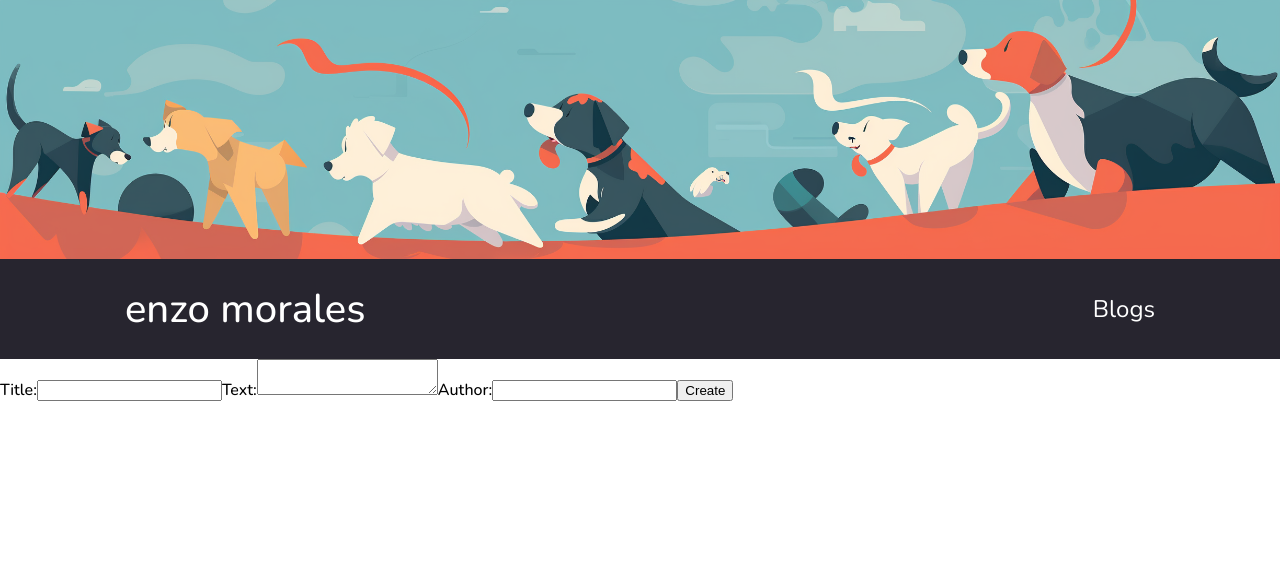
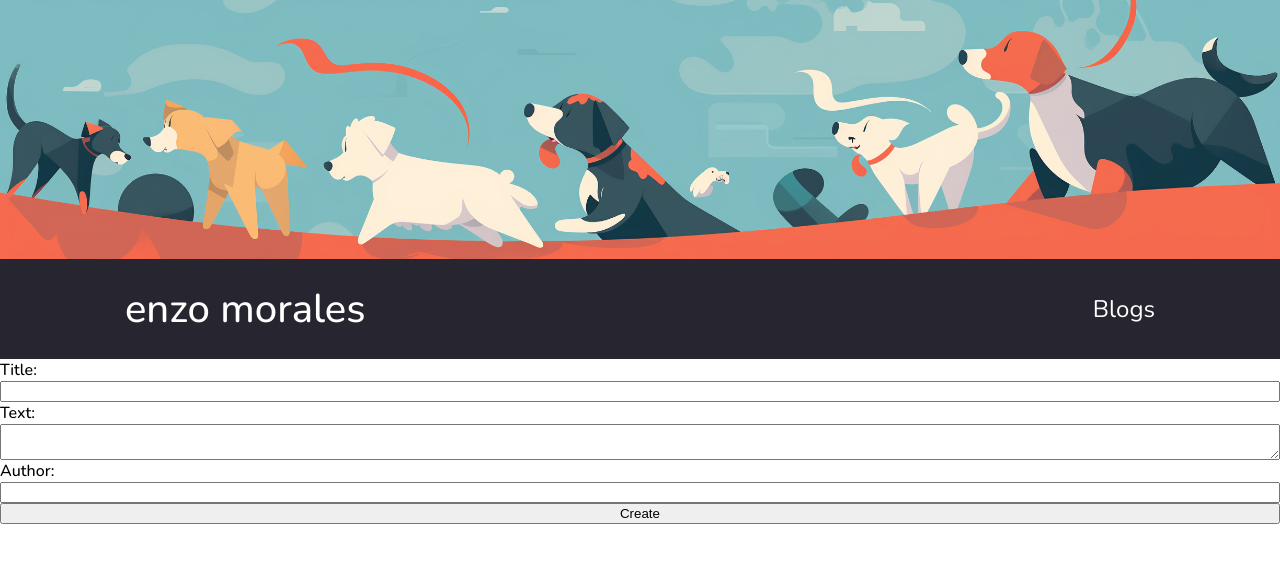
Before and after one commit to efmorales/expressBlogger-frontend, a React (Create React App) app: page /create-blog in a window 1280 px wide. Shown: the top 562 px of the page. Built offline with nearby package versions, Linux system fonts and the light colour scheme.

Commit message:
additional styling for the forms

```diff
--- a/src/App.css
+++ b/src/App.css
@@ -100,6 +100,7 @@ nav a {
 .blog-card > div {
   width: calc(33.33% - (2rem / 3)); /* Three cards per row with some margin */
   margin-right: calc(2rem / 3);
+  margin-bottom: 2rem;
 }
 
 .blog-card > div:last-child {
@@ -120,3 +121,13 @@ nav a {
 .blog-card p {
    font-size: .9rem; /* Slightly smaller text font size */
 }
+
+.new-form {
+  display: flex;
+  flex-direction: column;
+}
+
+.edit-form {
+  display: flex;
+  flex-direction: column;
+}
--- a/src/Components/BlogForm.js
+++ b/src/Components/BlogForm.js
@@ -21,7 +21,7 @@ export default function BlogForm() {
   };
 
   return (
-    <form onSubmit={handleSubmit}>
+    <form onSubmit={handleSubmit} className="new-form">
       <label htmlFor='title'>Title:</label>
       <input type='text' id='title' name='title' value={formData.title} onChange={(event) => setFormData({ ...formData, title: event.target.value })} />
       <label htmlFor='text'>Text:</label>
--- a/src/Components/BlogPost.js
+++ b/src/Components/BlogPost.js
@@ -55,7 +55,7 @@ export default function BlogPost() {
   return (
     <div className='blog-post'>
       {editMode ? (
-        <form onSubmit={handleSubmit}>
+        <form onSubmit={handleSubmit} className="edit-form">
           <label htmlFor='title'>Title:</label>
           <input type='text' id='title' name='title' defaultValue={blog.title} />
           <label htmlFor='text'>Text:</label>
@@ -74,8 +74,6 @@ export default function BlogPost() {
           <button onClick={handleDelete}>Delete</button>
         </>
       )}
-
-      {/* TODO: Add delete button */}
 
       {/* TODO: Add category tags */}
 
```
